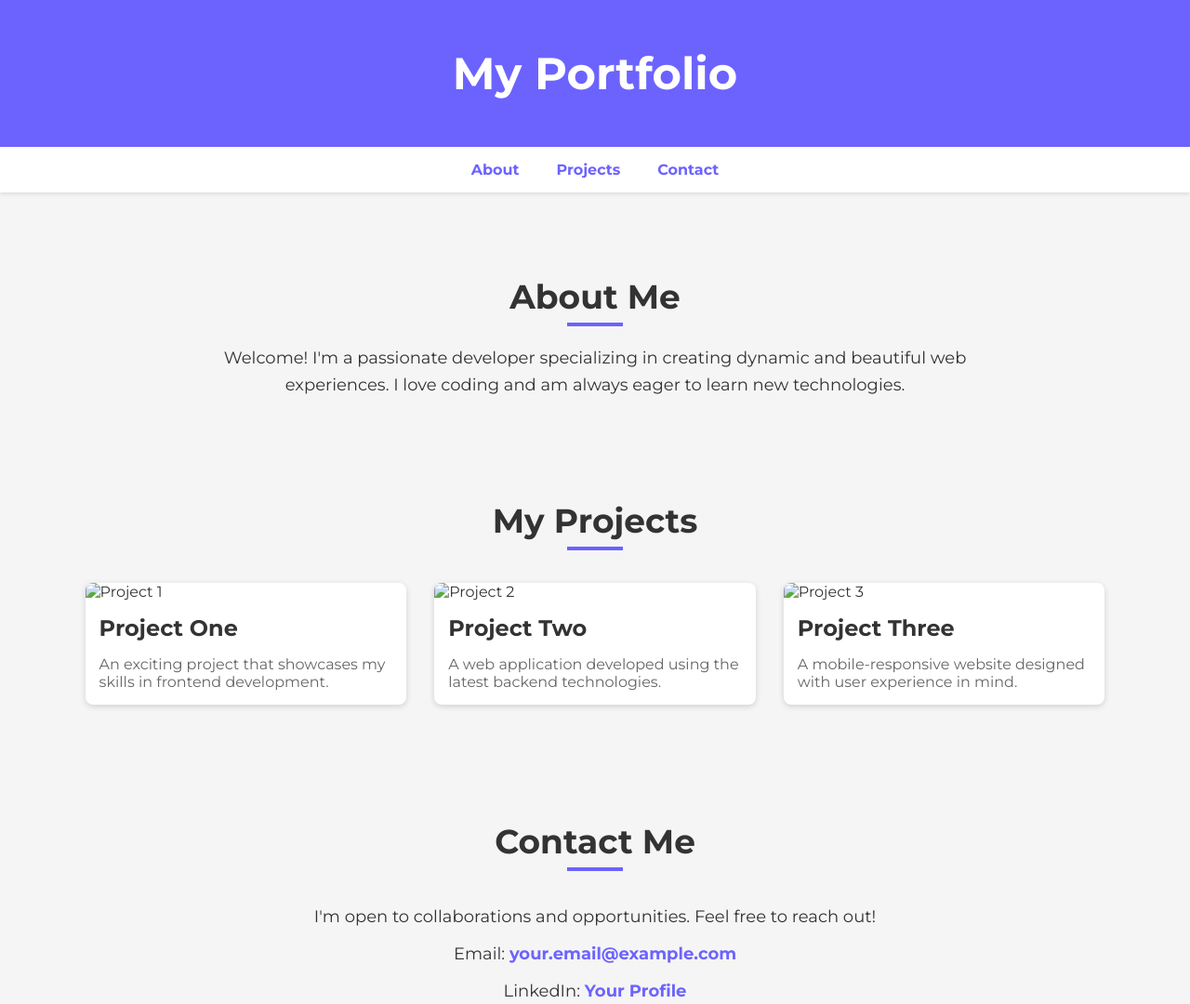
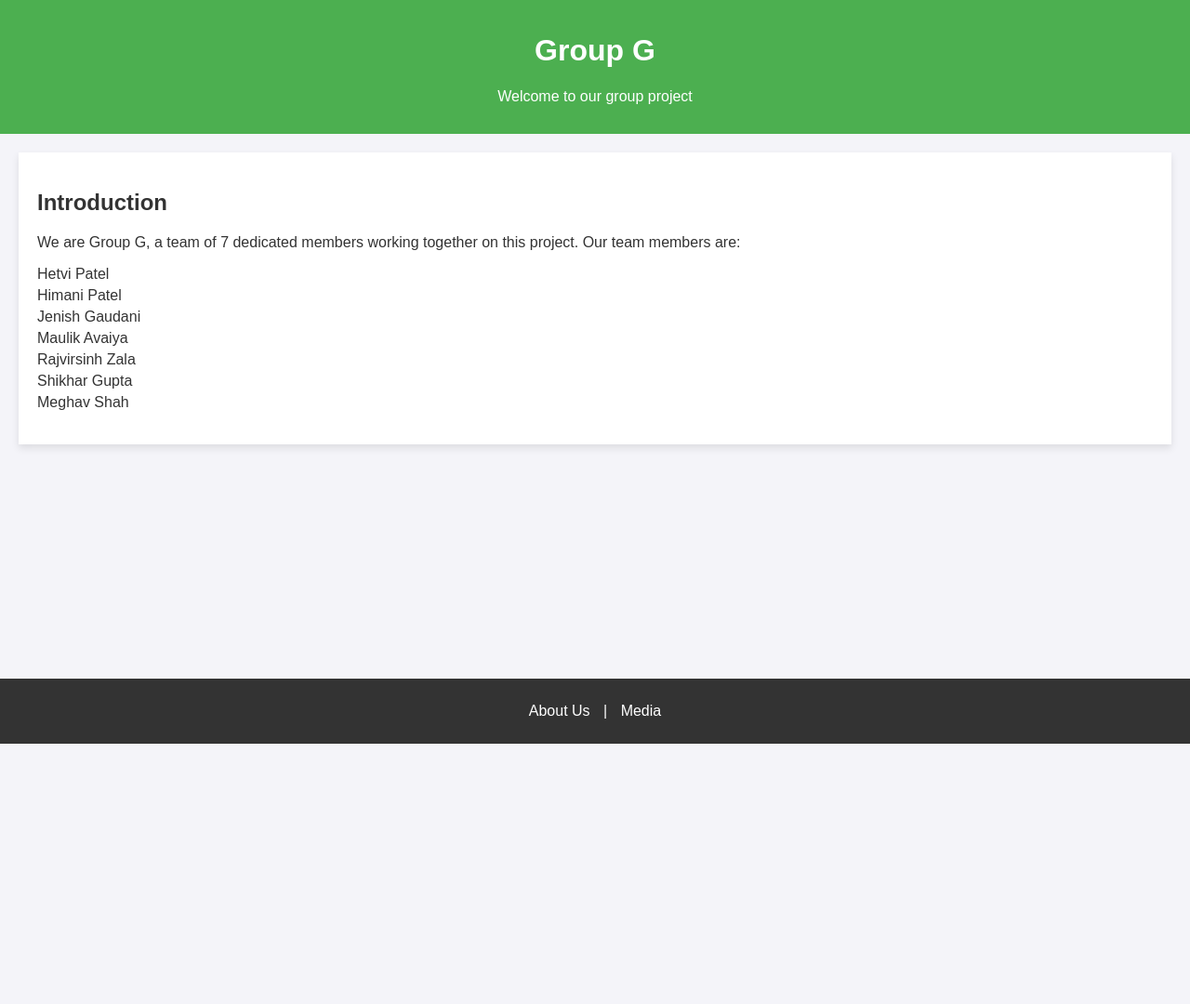
Before and after one commit to Patelhetr/Week_12_GroupG, a plain HTML site: page index.html in a window 1280 px wide. Shown: the top 1080 px of the page at 93% size. After the commit the page ends 800 px from the top, so only its background shows below. Drawn offline with Linux system fonts and the light colour scheme; no server answers.

Commit message:
final changes

```diff
--- a/index.html
+++ b/index.html
@@ -2,138 +2,51 @@
 <html lang="en">
 <head>
     <meta charset="UTF-8">
-    <title>My Portfolio</title>
-    <!-- Meta tags for responsiveness -->
     <meta name="viewport" content="width=device-width, initial-scale=1.0">
-    <!-- Include Google Fonts -->
-    <link href="https://fonts.googleapis.com/css?family=Montserrat:400,700" rel="stylesheet">
-    <!-- CSS styles -->
+    <title>Group G Project</title>
     <style>
         body {
+            font-family: Arial, sans-serif;
+            background-color: #f4f4f9;
             margin: 0;
-            font-family: 'Montserrat', sans-serif;
-            background-color: #f5f5f5;
+            padding: 0;
             color: #333;
         }
         header {
-            background-color: #6C63FF;
-            padding: 50px 0;
+            background-color: #4CAF50;
+            color: white;
+            padding: 15px 0;
             text-align: center;
+        }
+        section {
+            padding: 20px;
+            margin: 20px;
+            background-color: white;
+            box-shadow: 0 4px 8px rgba(0, 0, 0, 0.1);
+        }
+        footer {
+            background-color: #333;
+            color: white;
+            text-align: center;
+            padding: 10px 0;
+            position: fixed;
+            bottom: 0;
+            width: 100%;
+        }
+        footer a {
             color: #fff;
+            margin: 0 10px;
+            text-decoration: none;
         }
-        header h1 {
-            margin: 0;
-            font-size: 48px;
-            font-weight: 700;
-        }
-        nav {
-            background-color: #fff;
-            display: flex;
-            justify-content: center;
-            padding: 15px 0;
-            box-shadow: 0 2px 4px rgba(0,0,0,0.1);
-        }
-        nav a {
-            margin: 0 20px;
-            color: #6C63FF;
-            text-decoration: none;
-            font-weight: 700;
-        }
-        nav a:hover {
+        footer a:hover {
             text-decoration: underline;
         }
-        .container {
-            width: 90%;
-            max-width: 1200px;
-            margin: 60px auto;
+        .team-members ul {
+            list-style-type: none;
+            padding: 0;
         }
-        .section {
-            margin-bottom: 80px;
-            text-align: center;
-        }
-        .section h2 {
-            font-size: 36px;
-            margin-bottom: 30px;
-            position: relative;
-            display: inline-block;
-        }
-        .section h2::after {
-            content: '';
-            width: 60px;
-            height: 4px;
-            background-color: #6C63FF;
-            position: absolute;
-            left: 50%;
-            bottom: -10px;
-            transform: translateX(-50%);
-        }
-        .about p {
-            font-size: 18px;
-            line-height: 1.6;
-            max-width: 800px;
-            margin: 0 auto;
-        }
-        .projects-grid {
-            display: flex;
-            flex-wrap: wrap;
-            justify-content: center;
-        }
-        .project-card {
-            background-color: #fff;
-            width: 30%;
-            margin: 15px;
-            box-shadow: 0 2px 6px rgba(0,0,0,0.15);
-            border-radius: 8px;
-            overflow: hidden;
-            text-align: left;
-        }
-        .project-card img {
-            width: 100%;
-            height: auto;
-        }
-        .project-card h3 {
-            margin: 15px;
-            font-size: 24px;
-        }
-        .project-card p {
-            margin: 0 15px 15px;
-            font-size: 16px;
-            color: #666;
-        }
-        .contact p {
-            font-size: 18px;
-            margin-bottom: 10px;
-        }
-        .contact a {
-            color: #6C63FF;
-            text-decoration: none;
-            font-weight: 700;
-        }
-        footer {
-            background-color: #6C63FF;
-            padding: 20px 0;
-            text-align: center;
-            color: #fff;
-        }
-        footer p {
-            margin: 0;
-            font-size: 16px;
-        }
-        @media (max-width: 992px) {
-            .project-card {
-                width: 45%;
-            }
-        }
-        @media (max-width: 768px) {
-            .project-card {
-                width: 100%;
-            }
-            nav {
-                flex-direction: column;
-            }
-            nav a {
-                margin: 10px 0;
-            }
+        .team-members li {
+            margin: 5px 0;
         }
     </style>
 </head>
@@ -154,59 +67,28 @@
 
     </script>
     <header>
-        <h1>My Portfolio</h1>
+        <h1>Group G</h1>
+        <p>Welcome to our group project</p>
     </header>
 
-    <nav>
-        <a href="#about">About</a>
-        <a href="#projects">Projects</a>
-        <a href="#contact">Contact</a>
-    </nav>
-
-    <div class="container">
-
-        <section class="section about" id="about">
-            <h2>About Me</h2>
-            <p>
-                Welcome! I'm a passionate developer specializing in creating dynamic and beautiful web experiences. I love coding and am always eager to learn new technologies.
-            </p>
-        </section>
-
-        <section class="section projects" id="projects">
-            <h2>My Projects</h2>
-            <div class="projects-grid">
-                <div class="project-card">
-                    <img src="project1.jpg" alt="Project 1">
-                    <h3>Project One</h3>
-                    <p>An exciting project that showcases my skills in frontend development.</p>
-                </div>
-                <div class="project-card">
-                    <img src="project2.jpg" alt="Project 2">
-                    <h3>Project Two</h3>
-                    <p>A web application developed using the latest backend technologies.</p>
-                </div>
-                <div class="project-card">
-                    <img src="project3.jpg" alt="Project 3">
-                    <h3>Project Three</h3>
-                    <p>A mobile-responsive website designed with user experience in mind.</p>
-                </div>
-                <!-- Add more project cards as needed -->
-            </div>
-        </section>
-
-        <section class="section contact" id="contact">
-            <h2>Contact Me</h2>
-            <p>
-                I'm open to collaborations and opportunities. Feel free to reach out!
-            </p>
-            <p>Email: <a href="mailto:your.email@example.com">your.email@example.com</a></p>
-            <p>LinkedIn: <a href="https://www.linkedin.com/in/yourprofile">Your Profile</a></p>
-        </section>
-
-    </div>
+    <section>
+        <h2>Introduction</h2>
+        <p>We are Group G, a team of 7 dedicated members working together on this project. Our team members are:</p>
+        <div class="team-members">
+            <ul>
+                <li>Hetvi Patel</li>
+                <li>Himani Patel</li>
+                <li>Jenish Gaudani</li>
+                <li>Maulik Avaiya</li>
+                <li>Rajvirsinh Zala</li>
+                <li>Shikhar Gupta</li>
+                <li>Meghav Shah</li>
+            </ul>
+        </div>
+    </section>
 
     <footer>
-        <p>&copy; 2023 My Portfolio</p>
+        <p><a href="#about-us">About Us</a> | <a href="#media">Media</a></p>
     </footer>
 
 </body>
```
Also changed, not shown: 2 other files.
